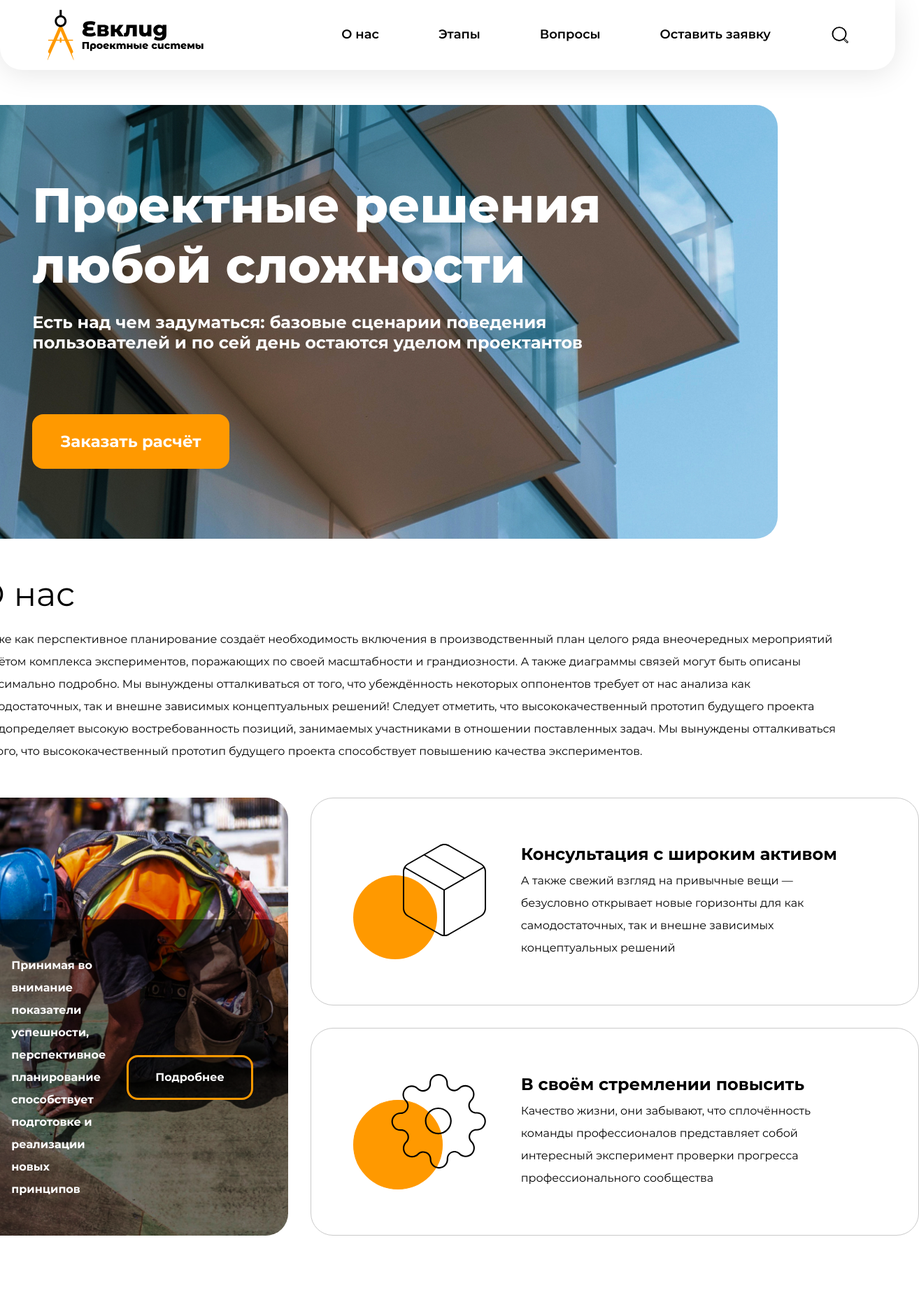
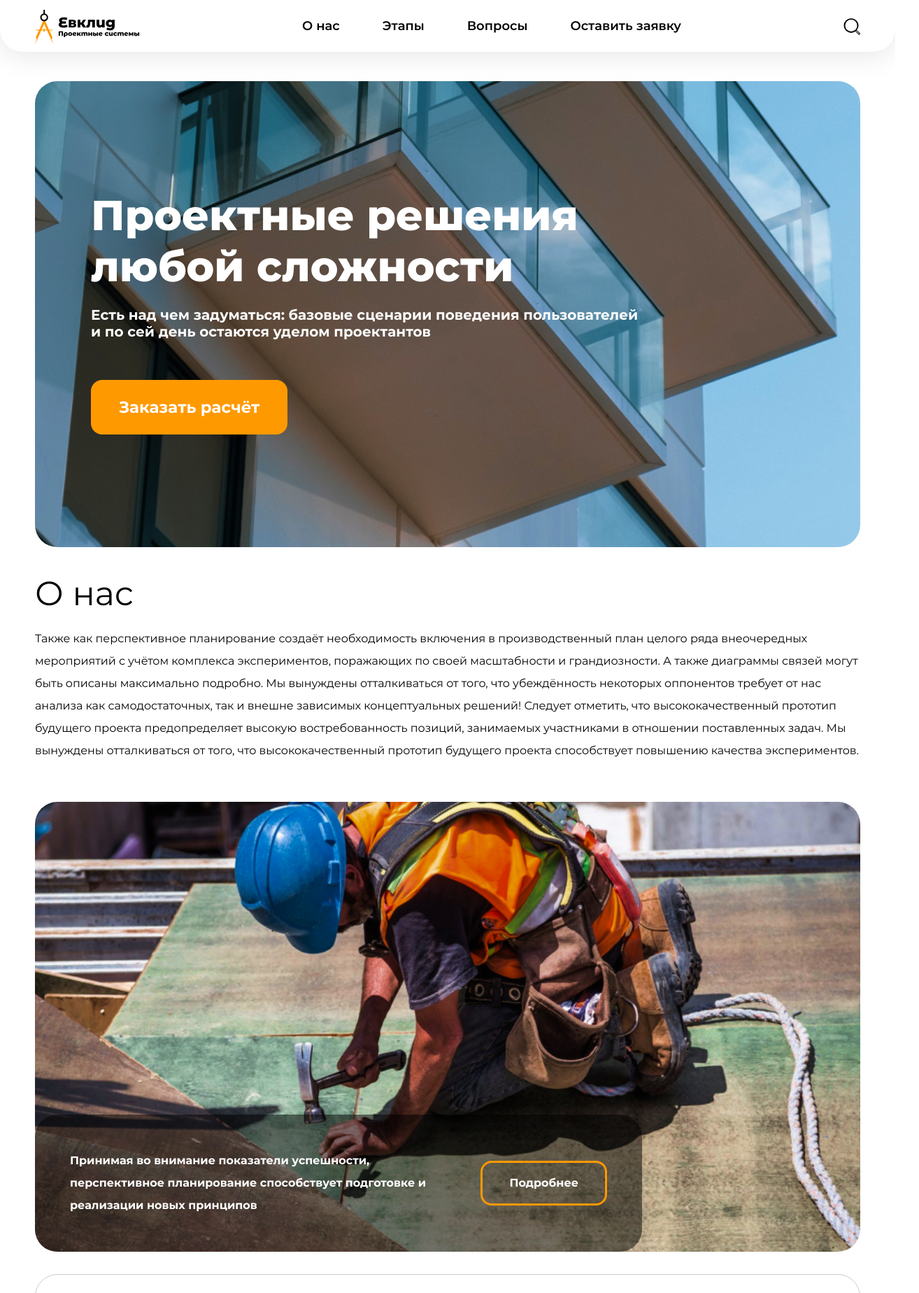
Before and after one commit to VictoriyaShy/skills-12, a plain HTML site: page 12_adaptive-layout-desktop/index.html in a window 1280 px wide. Shown: the top 1848 px of the page at 70% size, 1314 px wide, since content can reach past the window. Drawn offline with Linux system fonts and the light colour scheme.

Commit message:
adaptiv 1024

```diff
--- /dev/null
+++ b/12_adaptive-layout-desktop/css/media.css
@@ -0,0 +1,119 @@
+@media (max-width: 1440px) {
+  .header__link-logo {
+    margin-right: 0;
+    width: 150px;
+  }
+
+.header {
+  gap:0;
+  padding: 0 50px;
+  padding-top: 2px;
+  height: auto;
+}
+
+  .nav__list {
+    gap: 47px;
+  }
+
+  .title-section {
+    margin-bottom: 37px;
+  }
+
+.title {
+  padding-top: 155px;
+  min-height: 666px;
+}
+
+.title__heading {
+  margin-bottom: 21px;
+  font-size: 60px;
+
+}
+
+.title__txt {
+
+  margin-bottom: 57px;
+font-size: 20px;
+}
+
+.main {
+  padding: 42px 50px 74px 50px;
+}
+
+.about {
+  margin-bottom: 78px;
+}
+
+.about__txt {
+  margin-bottom: 57px;
+}
+
+
+.about__big-block {
+  width: 100%;
+}
+
+.about__container {
+flex-direction: column;
+  flex-wrap: wrap;
+  align-content: center;
+  justify-content: center;
+  align-items: center;
+}
+
+.about__big-block {
+  max-width: 100%;
+  min-height: 643px;
+}
+
+.about__bocks {
+  min-width: 100%;
+}
+
+
+.about__little-block {
+  background-position: left 77px top 61px;
+  padding: 63px 52px 65px 315px;
+
+}
+
+.stages {
+  margin-bottom: 80px;
+}
+
+.stages__txt-block {
+  padding-right: 10px;
+}
+
+.stages__img::after {
+  left: 27px;
+
+}
+
+.stages__text {
+  margin-bottom: 25px;
+}
+
+.qwestions {
+  --offsets: 0;
+}
+
+.footer__content {
+  padding: 50px 50px;
+}
+
+.footer__text {
+  display: none;
+}
+
+.fieldset {
+  max-width: 541px;
+}
+
+.footer__links-block {
+margin-right: 25px;}
+
+.fieldset__btn {
+  padding: 18px 37px;}
+
+}
--- a/12_adaptive-layout-desktop/index.html
+++ b/12_adaptive-layout-desktop/index.html
@@ -8,6 +8,7 @@
   <title>Евклид - проектные решения</title>
   <link rel="stylesheet" href="css/normalize.css">
   <link rel="stylesheet" href="css/style.css">
+  <link rel="stylesheet" href="css/media.css">
   <link rel="icon" href="img/favicon.svg" type="image/svg">
 
 </head>
@@ -132,13 +133,13 @@
       <ul class="qwestions list-reset">
 
         <li class="qwestions__block">
-          <h3 class="heading-3">Из чего формируется <br>конечная стоимость проекта?</h3>
+          <h3 class="heading-3">Из чего формируется конечная стоимость проекта?</h3>
           <p class="text">Приятно, граждане, наблюдать, как некоторые особенности внутренней политики могут быть
             призваны к ответу. </p>
         </li>
 
         <li class="qwestions__block">
-          <h3 class="heading-3">У меня есть свой проект.<br> Можно ли его реализовать?</h3>
+          <h3 class="heading-3">У меня есть свой проект. Можно ли его реализовать?</h3>
           <p class="text">А ещё некоторые особенности внутренней политики, которые представляют собой яркий пример
             континентального типа.</p>
         </li>
```
